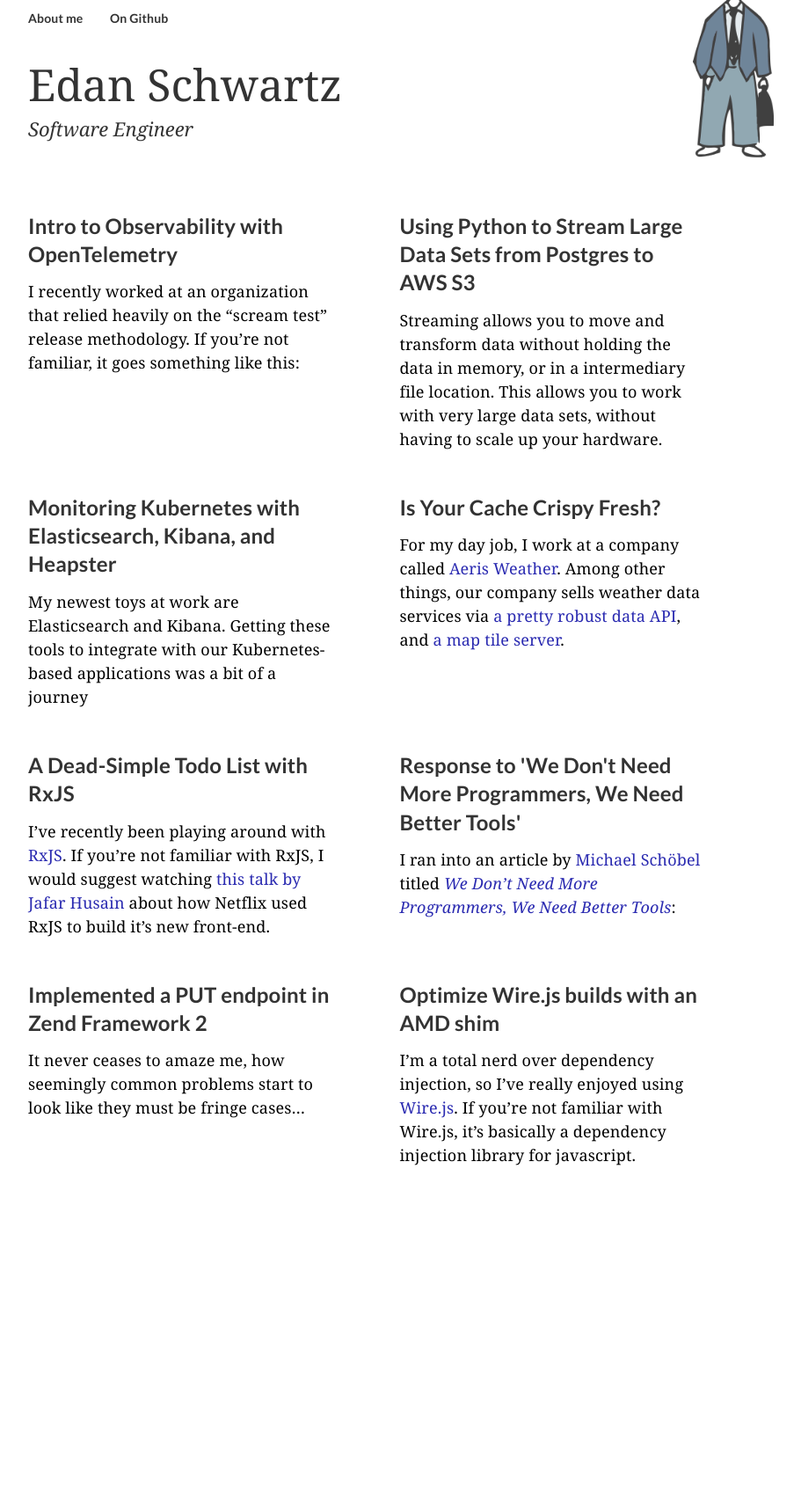
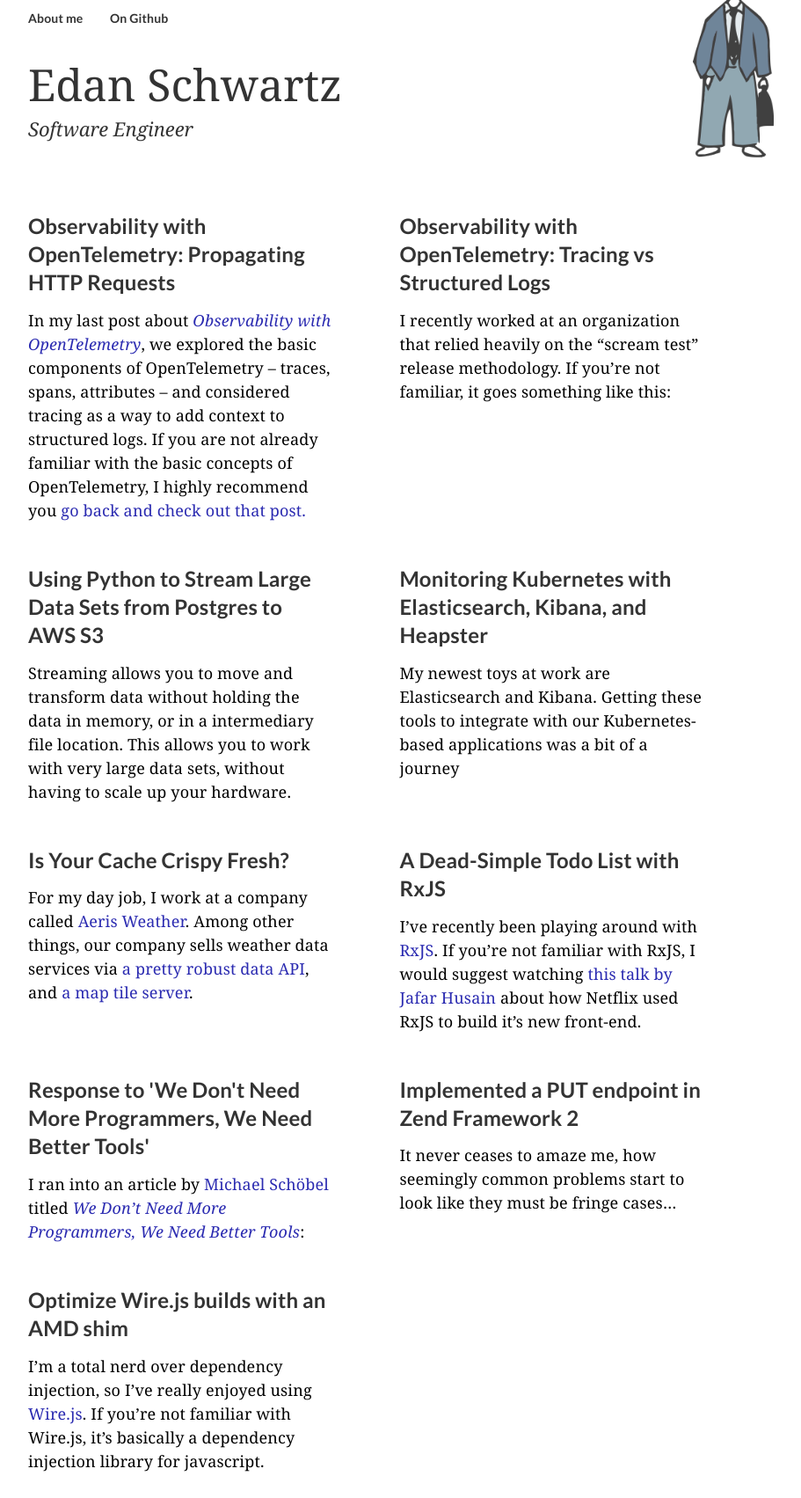
Before and after one commit to eschwartz/eschwartz.github.io, a Jekyll site: the page built from index.html, in a window 1280 px wide. Shown: the whole page at 88% size, without its empty margins (224-1135 px from the left). Built offline with Jekyll 4.4.1, drawn with Linux system fonts in a browser that asks for light colours; before the commit the page ends 1355 px from its top, so only the background shows below that; part of the change alters nothing that is shown.

Commit message:
New post: otel propagation

````diff
--- a/_posts/2024-02-13-otel-intro.md
+++ b/_posts/2024-02-13-otel-intro.md
@@ -1,7 +1,7 @@
 ---
 layout: post
 tags : [observability, go, golang, opentelemetry, otel]
-title: "Intro to Observability with OpenTelemetry"
+title: "Observability with OpenTelemetry: Tracing vs Structured Logs"
 ---
 
 
--- /dev/null
+++ b/_posts/2024-02-22-otel-propagation.md
@@ -0,0 +1,331 @@
+---
+layout: post
+tags : [observability, go, golang, opentelemetry, otel, js]
+title: "Observability with OpenTelemetry: Propagating HTTP Requests"
+---
+
+In my last post about [_Observability with OpenTelemetry_](/2024/02/13/otel-intro), we explored the basic components of OpenTelemetry -- traces, spans, attributes -- and considered tracing as a way to add context to structured logs. If you are not already familiar with the basic concepts of OpenTelemetry, I highly recommend you [go back and check out that post.](/2024/02/13/otel-intro)
+
+Today, we'll explore how OpenTelemetry can be used to trace requests across service boundaries. Specifically, we'll see how traces can begin in a client-side web app (JavaScript) and continue through to an API backend (Go). When we're done, we'll have a trace that looks something like this:
+
+![full stack trace screenshot](/assets/posts/2024-02-22-otel-propagation/full-stack-trace.png)
+
+To get there, we'll start by exploring the [JavaScript Browser SDK](https://docs.honeycomb.io/getting-data-in/opentelemetry/browser-js/) for OpenTelemetry. Then we'll see how we can instrument the [JS Fetch API](https://developer.mozilla.org/en-US/docs/Web/API/Fetch_API/Using_Fetch) to send our trace context over HTTP to our Go API server.
+
+> The full working code for these examples is available at [github.com/eschwartz/otel-go-demo](https://github.com/eschwartz/otel-go-demo). We'll use a [free Honeycomb account](https://www.honeycomb.io/) to visualize traces, though [many other vendors support OpenTelemetry](https://opentelemetry.io/ecosystem/vendors/).
+
+## OpenTelemetry in the Browser
+
+The OpenTelemetry SDK for JavaScript is available as a set of npm packages. A bit of setup is required before we can start writing traces. This setup is covered in more detail in [the OpenTelemetry docs](https://opentelemetry.io/docs/languages/js/getting-started/browser/), but the key thing you'll see is that we configure an _exporter_ to send our traces to Honeycomb.
+
+> If you're using Jaeger, an OTEL Collector, or another backend, you will need to [modify the exporter config](https://opentelemetry.io/docs/languages/js/exporters/) accordingly.
+
+```js
+// Adapted from https://opentelemetry.io/docs/languages/js/getting-started/browser/
+import {
+    SimpleSpanProcessor,
+    WebTracerProvider
+} from '@opentelemetry/sdk-trace-web';
+import { ZoneContextManager } from '@opentelemetry/context-zone';
+import {OTLPTraceExporter} from "@opentelemetry/exporter-trace-otlp-http";
+import {Resource} from "@opentelemetry/resources";
+
+// The tracer provider holds top-level configuration for tracing in this app
+const provider = new WebTracerProvider({
+    resource: new Resource({
+        // This service name is used as the dataset in Honeycomb
+        "service.name": 'test',
+    }),
+});
+
+// Configure the exporter to send traces to the Honeycomb API
+const exporter = new OTLPTraceExporter({
+    url: "https://api.honeycomb.io/v1/traces", // US instance
+    headers: {
+        // NOTE: As this is running client side, this key will be exposed to end users
+        // A better alternative may be to run an otel collector on the same server
+        "x-honeycomb-team": "<your Honeycomb API key>",
+    },
+})
+// The SimpleSpanProcess will send spans as soon as they're ready
+// Alternatively, you can use a BatchSpanProcessor, which will send spans in batches
+provider.addSpanProcessor(new SimpleSpanProcessor(exporter));
+
+// We need to use the ZoneContextManager() to suppor async operations
+provider.register({
+    contextManager: new ZoneContextManager(),
+});
+
+```
+
+With this boilerplate configuration out of the way, we're now ready to create OpenTelemetry traces in the browser.
+
+## Creating Traces in JavaScript
+
+Let's start by sending an HTTP request to the Go web server that [we created in our previous post](/2024/02/13/otel-intro):
+
+```js
+async function fetchItems(q, limit) {
+    const res = await fetch(`/api/items?q=${q}&limit=${limit}`)
+    const items = await res.json()
+
+    return items
+}
+```
+
+We can create a trace for this `fetch()` operation using the `tracer.startActiveSpan()` method from the `@opentelemetry/api` package:
+
+```js
+import {trace} from "@opentelemetry/api";
+
+// To create traces, we first need to create a tracer
+let tracer = trace.getTracer('app-tracer');
+
+async function fetchItems(q, limit) {
+    // Create a new trace span
+    return tracer.startActiveSpan('fetch /api/items', async span => {
+        // Add attributes to the span, however we wish
+        span.setAttributes({
+            'app.request.q': q,
+            'app.request.limit': limit,
+        })
+
+        // Send the HTTP request to the server
+        const res = await fetch(`/api/items?q=${q}&limit=${limit}`)
+        const items = await res.json()
+
+        // Update the span with more attributes from the response
+        span.setAttributes({
+            'app.response.count': items.length,
+            'app.response.status': res.status,
+        })
+
+        // Send the trace to Honeycomb
+        span.end()
+
+        return items;
+    })
+}
+```
+
+This will give us a trace with a single span named `fetch /api/items`, with a few attributes describing the request:
+
+![trace screenshot](/assets/posts/2024-02-22-otel-propagation/simple-fetch-trace.png)
+
+## Error Handling in Traces
+
+Careful readers may notice a potential issue with our code: we are missing some important error handling. If `fetch()` or `res.json()` throw an error, the function will exit before `span.end()` is called, and our span will be lost. Let's add some proper error handling to this request, to ensure that spans always make it to Honeycomb:
+
+```js
+async function fetchItems(q, limit) {
+    return tracer.startActiveSpan('fetch /api/items', async span => {
+        // use try/catch to handle errors
+        try {
+            span.setAttributes({
+                'app.request.q': q,
+                'app.request.limit': limit,
+            })
+
+            // Fetch the items
+            const res = await fetch(`/api/items?q=${q}&limit=${limit}`)
+
+            // Check for HTTP error codes
+            if (res.status >=400) {
+                // Include the server response in our error span
+                span.setAttribute(`app.response.body`, await res.text())
+                throw new Error(`Unexpected HTTP ${res.status} response`)
+            }
+
+            const items = await res.json()
+
+            span.setAttributes({
+                'app.response.count': items.length,
+                'app.response.status': res.status,
+            })
+
+            return items
+        }
+        catch (err) {
+            // If anything above fails, catch the error and update the span
+            // with relevant information about the error
+            span.setStatus({ code: SpanStatusCode.ERROR, message: err.message });
+            span.setAttributes({
+                "app.error": err.message,
+            })
+            throw err
+        }
+        finally {
+            // Send the trace to Honeycomb, whether or not the operation succeeded
+            span.end()
+        }
+    })
+}
+```
+
+Now we'll see some proper error information in our trace in Honeycomb:
+
+![error trace screenshot](/assets/posts/2024-02-22-otel-propagation/trace-error-single-span.png)
+
+
+## A Helper Method for Tracing
+
+The `try/catch/finally` logic we added to our tracing operation will be necessary any time we create a new span. Rather than write this out every time (or worse, forget to handle errors at all!), we can come up with a helper method to wrap any function that we want to be traced:
+
+```js
+// Wrapper around tracer.startActiveSpan()
+// with added support for error handling and sending the span.
+const withActiveSpan = (name, fn) => {
+    return tracer.startActiveSpan(name, async span => {
+        try {
+            // Attempt to execute the core operation
+            return await fn(span)
+        }
+        catch (err) {
+            // Handle operation errors by updating the span with error info
+            span.setStatus({ code: SpanStatusCode.ERROR, message: err.message });
+            span.setAttributes({
+                "app.error": err.message,
+            })
+            throw err
+        }
+        finally {
+            // Send the span to Honeycomb, whether or not the core operation succeeded
+            span.end()
+        }
+    })
+}
+```
+
+Using this helper method, our `fetchItems()` function no longer needs to include explicit error handling:
+
+```js
+async function fetchItems(q, limit) {
+    // Create a new trace span
+    return withActiveSpan('fetch /api/items', async span => {
+        // Add attributes to the span
+        span.setAttributes({
+            'app.request.q': q,
+            'app.request.limit': limit,
+        })
+
+        // Fetch the items
+        const res = await fetch(`/api/items?q=${q}&limit=${limit}`)
+
+        // Handle HTTP error codes
+        if (res.status >=400) {
+            span.setAttribute(`app.response.body`, await res.text())
+            throw new Error(`Unexpected HTTP ${res.status} response`)
+        }
+
+        // Deserialize JSON response
+        const items = await res.json()
+
+        // Update the span with more attributes from the response
+        span.setAttributes({
+            'app.response.count': items.length,
+            'app.response.status': res.status,
+        })
+
+        return items
+    })
+}
+```
+
+## Child Spans
+
+Just [like in our Go web server](/2024/02/13/otel-intro#child-spans), our JavaScript client may create nested child spans. This works a little bit different in JavaScript than in Go, as we don't need to explicitly connect the parent span to the child span. If an "active" span exists, any newly created span will become the child of that active trace:
+
+```js
+withActiveSpan('parent', () => {
+    withActiveSpan('child', () => {
+        // This span is automatically made to be a child of the parent span
+    })
+})
+```
+
+Let's apply this to our web app. When fetching items from the server, we may want to know which UI event triggered the request. In this example, we'll use a basic HTML form to trigger a `fetch()` request:
+
+![form screenshot](/assets/posts/2024-02-22-otel-propagation/form.png)
+
+When that form is submitted, we'll create a `"form submit"` span to track that UI event:
+
+```js
+// Handle form submissions
+document.getElementById("search").onsubmit = async (evt) => {
+    // Prevents a page reload on form submit
+    evt.preventDefault()
+
+    // Create a new span to track the form submission
+    withActiveSpan("form submit", async span => {
+        const limit = document.getElementById("limit").value
+        const q = document.getElementById("term").value
+
+        // We could add attributes to the span here, if we'd like
+
+        // Trigger the HTTP request to the server
+        // Inside fetchItems(), we create a "fetch /api/items" child span
+        let items = await fetchItems(q, limit)
+
+        // Render the items
+        document.getElementById("items")
+            .innerHTML = items.map(item => `<li>${item.value}</li>`).join('')
+    })
+}
+```
+
+When we call `fetchItems()`, we create a new `"fetch /api/items"` span. This span
+is automatically assigned to be a child of the `"form submit"` span.
+
+We can see how this works out in Honeycomb:
+
+![child span screenshot](/assets/posts/2024-02-22-otel-propagation/trace-client-child-spans.png)
+
+
+
+## Propagating Traces
+
+[You may remember](/2024/02/13/otel-intro) that our Go web server creates its own trace when receiving HTTP requests to the `GET /items` endpoint:
+
+![server trace screenshot](/assets/posts/2024-02-22-otel-propagation/server-trace.png)
+
+So now we have two separate traces, but really only one user operation. What we actually want is to continue, or _propagate_, the trace from the client through to the server. So when we're talking about _trace propagation_, we're really talking about joining together the client-side trace with the server-side trace.
+
+The way we'll do this is to pass the trace ID and span ID to the server, as part of our HTTP request. This will allow spans created on the server to set that span ID from the client as their parent span. The [standard way to pass the trace ID and span ID](https://www.w3.org/TR/trace-context/#traceparent-header-field-values) is to use a `traceparent` request header. This header will look something like this:
+
+![header example](/assets/posts/2024-02-22-otel-propagation/header.png)
+
+As you can see, this header is made up of:
+- A traceparent version, which indicates which version of [the spec](https://www.w3.org/TR/trace-context/#traceparent-header-field-values) we are using. Until they change the spec, this will always be `00`
+- The ID of the active trace
+- The ID of the active span
+- Trace flags, which may indicate [some metadata](https://www.w3.org/TR/trace-context/#sampled-flag) about the trace. For our case, this will always be `01`.
+
+Let's update our JavaScript code to include this `traceparent` header
+
+```js
+// Fetch the items
+const res = await fetch(`/api/items?q=${q}&limit=${limit}`, {
+    headers: {
+        // Propagate our trace via an HTTP header
+        traceparent: `00-${span.spanContext().traceId}-${span.spanContext().spanId}-01`,
+    }
+})
+```
+
+Server-side, this header is picked by the  `go.opentelemetry.io/otel` library. All we need is this one line of configuration for the trace to propagate:
+
+```go
+otel.SetTextMapPropagator(propagation.TraceContext{})
+```
+
+> The full otel setup code is available at [github.com/eschwartz/otel-go-demo](https://github.com/eschwartz/otel-go-demo/blob/main/cmd/server/main.go)
+
+With this `traceparent` header in place, we now have a complete trace that starts at the client (JavaScript) and continues on to the server (Go):
+
+![full stack trace screenshot](/assets/posts/2024-02-22-otel-propagation/full-stack-trace.png)
+
+## To the server ...and beyond!
+
+In this post we worked through a simple example of trace propagation just to give you a feel for how traces can span service boundaries. If you're working in a microservice-heavy environment, you might imagine how this could be applied so that a single trace would contain multiple hops between microservices.
+
+In [a previous post](/2024/02/13/otel-intro), we considered the idea of tracing as _structured logs with context_. Trace propagation supercharges the _context_ of your logs by connecting the dots between various services. Sometimes it's not enough, for example, to know that a database query failed. You might need to know which event in which front-end view triggered the API request that led to the database query. All of this is possible with propagated tracing.
````
Also changed, not shown: assets/posts/2024-02-22-otel-propagation/form.png (added), assets/posts/2024-02-22-otel-propagation/full-stack-trace.png (added), assets/posts/2024-02-22-otel-propagation/header.png (added), assets/posts/2024-02-22-otel-propagation/server-trace.png (added), assets/posts/2024-02-22-otel-propagation/simple-fetch-trace.png (added), assets/posts/2024-02-22-otel-propagation/trace-client-child-spans.png (added), assets/posts/2024-02-22-otel-propagation/trace-error-single-span.png (added), 1 other file.
